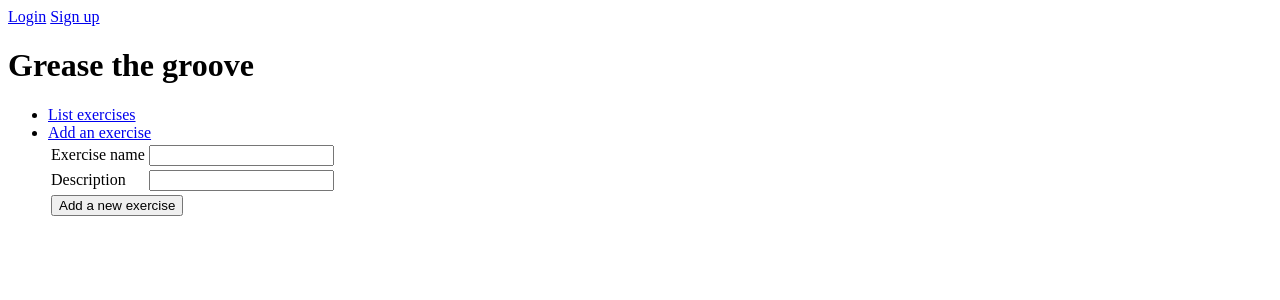
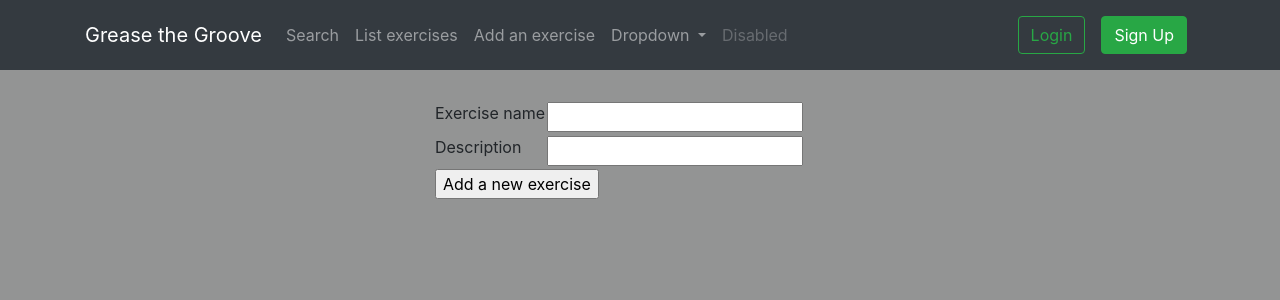
Before and after one commit to juukaup/gtg-app, a Flask app: page /exercises/new/ in a window 1280 px wide. Shown: the top 300 px of the page. Run offline with Flask 2, Linux system fonts and the light colour scheme; some libraries are stand-ins or nearby versions.

Commit message:
Add stylesheets and search template

```diff
--- a/application/auth/views.py
+++ b/application/auth/views.py
@@ -1,4 +1,4 @@
-from flask import render_template, request, redirect, url_for
+from flask import render_template, request, redirect, url_for, flash
 from flask_login import login_user, logout_user
 
 from application import app, db, bcrypt
@@ -17,13 +17,14 @@ def auth_register():
         return render_template("auth/registerform.html", form=form, error="Username already exists")
 
     if not form.validate():
-        return render_template("auth/registerform.html", form=form, error="problems")
+        return render_template("auth/registerform.html", form=form)
 
     pw_hash = bcrypt.generate_password_hash(form.password.data).decode("utf-8")
     new_user = User(form.name.data, form.username.data, pw_hash)
 
     db.session().add(new_user)
     db.session().commit()
+    flash("Registration successful!")
 
     new_user_login = User.query.filter_by(username=form.username.data).first()
     login_user(new_user_login)
--- a/application/exercises/forms.py
+++ b/application/exercises/forms.py
@@ -3,7 +3,7 @@ from wtforms import StringField, validators
 
 class ExerciseForm(FlaskForm):
     name = StringField("Exercise name", [validators.Length(min=2)])
-    description = StringField("Description")
+    description = StringField("Description", [validators.Length(min=3)])
 
     class Meta:
         csrf = False
--- a/application/exercises/models.py
+++ b/application/exercises/models.py
@@ -14,3 +14,7 @@ class Exercise(Base):
 
     def change_description(self, description):
         self.description = description
+
+    @staticmethod
+    def search_by_term(exercise, description, term):
+        pass
--- a/application/exercises/views.py
+++ b/application/exercises/views.py
@@ -56,3 +56,26 @@ def exercises_create():
     db.session().commit()
 
     return redirect(url_for("exercises_index"))
+
+@app.route("/exercises/search/", methods=["GET", "POST"])
+def exercises_search():
+    if not request.form:
+        return render_template("exercises/search.html", exercises=Exercise.query.all())
+
+    account_id = ""
+    if current_user.is_authenticated:
+        account_id = current_user.id
+
+    if request.method == 'POST':
+        results = Exercise.search_by_term(
+            exercise=request.form.get("exercise"),
+            description=request.form.get("description"),
+            term=request.form.get("search"))
+
+        return render_template("exercises/search.html",
+                               results=results)
+
+    else:
+        return render_template("exercises/search.html",
+                               exercises=Exercise.query.all(),
+                               account_id=account_id)
--- a/application/templates/exercises/new.html
+++ b/application/templates/exercises/new.html
@@ -1,6 +1,7 @@
 {% extends "layout.html" %}
 
 {% block body %}
+<div style="margin-top: 30px;" class="row justify-content-md-center">
   <form method="POST" action="{{ url_for('exercises_create') }}">
     <table>
       <tr>
@@ -42,4 +43,5 @@
     <input type="text" name="description" />
     <input type="submit" value="Add a new exercise" /-->
   </form>
+</div>
 {% endblock %}
--- a/application/templates/layout.html
+++ b/application/templates/layout.html
@@ -4,27 +4,76 @@
 <head>
   <meta charset="utf-8">
   <title>GTG-app</title>
+  <link rel="stylesheet" href="https://maxcdn.bootstrapcdn.com/bootstrap/4.0.0/css/bootstrap.min.css"
+    integrity="sha384-Gn5384xqQ1aoWXA+058RXPxPg6fy4IWvTNh0E263XmFcJlSAwiGgFAW/dAiS6JXm" crossorigin="anonymous">
 </head>
 
-<body>
-  {% if current_user.is_authenticated %}
-  <p>
-    Logged in as {{ current_user.name }} <a href="{{ url_for('auth_logout') }}">Sign out</a>
-  </p>
-  {% else %}
-  <a href="{{ url_for('auth_login') }}">Login</a>
-  <a href="{{ url_for('auth_register') }}">Sign up</a>
-  {% endif %}
+<body style="background-color: #939494">
+  <nav class="navbar navbar-expand-lg navbar-dark bg-dark">
+    <div class="container">
+      <a class="navbar-brand" href="/">Grease the Groove</a>
+      <button class="navbar-toggler" type="button" data-toggle="collapse" data-target="#navbarSupportedContent"
+        aria-controls="navbarSupportedContent" aria-expanded="false" aria-label="Toggle navigation">
+        <span class="navbar-toggler-icon"></span>
+      </button>
 
-  <h1>Grease the groove</h1>
-  <ul>
-    <li><a href="{{ url_for('exercises_index') }}">List exercises</a></li>
-    <li><a href="{{ url_for('exercises_form') }}">Add an exercise</a></li>
+      <div class="collapse navbar-collapse" id="navbarSupportedContent">
+        <ul class="navbar-nav mr-auto">
+          <!-- <li class="nav-item active">
+          <a class="nav-link" href="#">Home <span class="sr-only">(current)</span></a>
+        </li> -->
+          <li><a class="nav-link" href="{{ url_for('exercises_search') }}">Search</a></li>
+          <li><a class="nav-link" href="{{ url_for('exercises_index') }}">List exercises</a></li>
+          <li><a class="nav-link" href="{{ url_for('exercises_form') }}">Add an exercise</a></li>
+
+          <li class="nav-item dropdown">
+            <a class="nav-link dropdown-toggle" href="#" id="navbarDropdown" role="button" data-toggle="dropdown"
+              aria-haspopup="true" aria-expanded="false">
+              Dropdown
+            </a>
+            <div class="dropdown-menu" aria-labelledby="navbarDropdown">
+              <a class="dropdown-item" href="#">Action</a>
+              <a class="dropdown-item" href="#">Another action</a>
+              <div class="dropdown-divider"></div>
+              <a class="dropdown-item" href="#">Something else here</a>
+            </div>
+          </li>
+          <li class="nav-item">
+            <a class="nav-link disabled" href="#">Disabled</a>
+          </li>
+        </ul>
+        <!-- <form class="form-inline my-2 my-lg-0">
+          <input class="form-control mr-sm-2" type="search" placeholder="Search" aria-label="Search">
+          <button class="btn btn-outline-success my-2 my-sm-0" type="submit">Search</button>
+        </form> -->
+        {% if current_user.is_authenticated %}
+        <p>
+          Logged in as {{ current_user.name }} <a href="{{ url_for('auth_logout') }}">Sign out</a>
+        </p>
+        {% else %}
+        <a style="margin-right: 1em" class="btn btn-outline-success" href="{{ url_for('auth_login') }}">Login</a>
+        <a class="btn btn-success my-2 mr-sm-2" href="{{ url_for('auth_register') }}">Sign Up</a>
+        {% endif %}
+      </div>
+    </div>
+  </nav>
+  <div class="container">
     {% block body %}
     <p>
       Content.
     </p>
     {% endblock %}
+    <script src="https://code.jquery.com/jquery-3.2.1.slim.min.js"
+      integrity="sha384-KJ3o2DKtIkvYIK3UENzmM7KCkRr/rE9/Qpg6aAZGJwFDMVNA/GpGFF93hXpG5KkN"
+      crossorigin="anonymous"></script>
+    <script src="https://cdnjs.cloudflare.com/ajax/libs/popper.js/1.12.9/umd/popper.min.js"
+      integrity="sha384-ApNbgh9B+Y1QKtv3Rn7W3mgPxhU9K/ScQsAP7hUibX39j7fakFPskvXusvfa0b4Q"
+      crossorigin="anonymous"></script>
+    <script src="https://maxcdn.bootstrapcdn.com/bootstrap/4.0.0/js/bootstrap.min.js"
+      integrity="sha384-JZR6Spejh4U02d8jOt6vLEHfe/JQGiRRSQQxSfFWpi1MquVdAyjUar5+76PVCmYl"
+      crossorigin="anonymous"></script>
+  </div>
+  </div>
 </body>
 
 </html>
--- a/config.py
+++ b/config.py
@@ -6,7 +6,7 @@ class Config(object):
     DEBUG = False
     TESTING = False
     CSRF_ENABLED = True
-    SECRET_KEY = 'environment var key'
+    SECRET_KEY = 'secret key'
     SQLALCHEMY_DATABASE_URI = os.environ['DATABASE_URL']
 
 
@@ -15,12 +15,12 @@ class ProductionConfig(Config):
 
 
 class StagingConfig(Config):
-    DEVELOPMENT = True
+    ENV = 'development'
     DEBUG = True
 
 
 class DevelopmentConfig(Config):
-    DEVELOPMENT = True
+    ENV = 'development'
     DEBUG = True
 
 
```
Also changed, not shown: application/templates/exercises/list.html (+5 -2 lines), application/templates/exercises/search.html (added, +45 -0 lines), README.md. Lines whose indentation alone changed are shown as unchanged.
